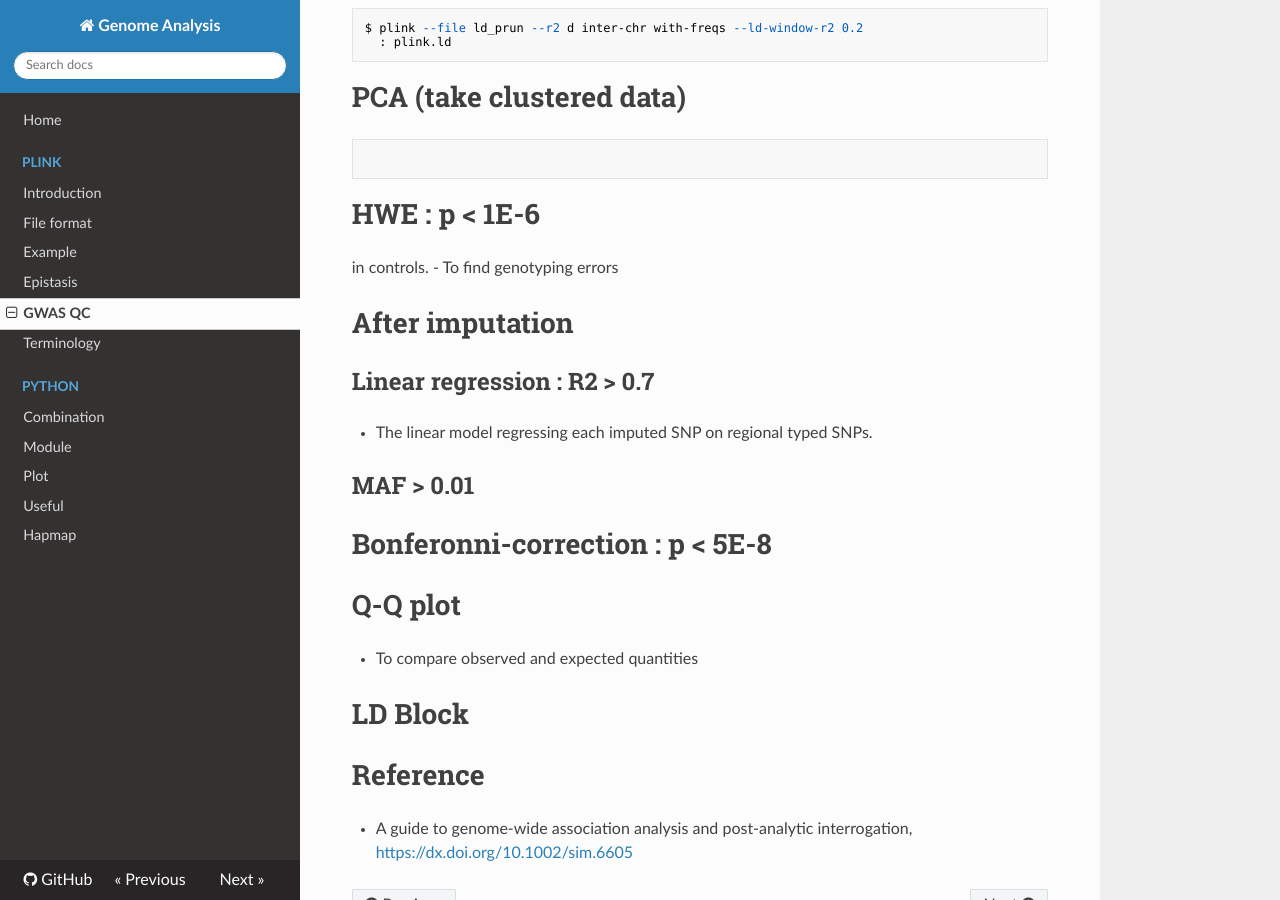
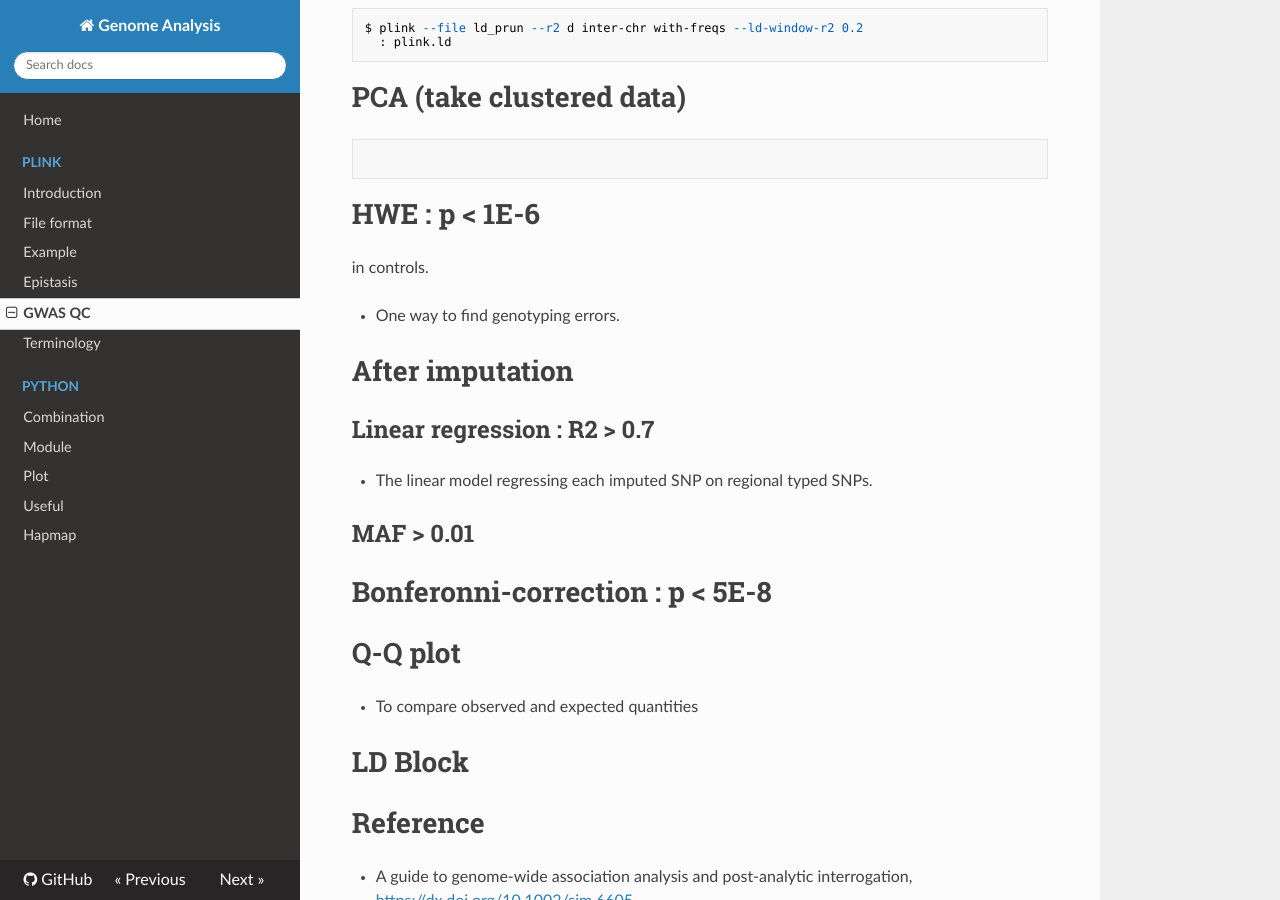
Before and after one commit to WonyoungCho/plink, an MkDocs documentation site: the page built from docs/GWAS.md, in a window 1280 px wide and 900 px high, scrolled down 3041 px. Built offline with MkDocs 1.6.1, drawn with Linux system fonts in a browser that asks for light colours; nearby versions of some CDN libraries; old or Windows-style settings are respelled for this version of MkDocs.

Commit message:
Update GWAS.md

```diff
--- a/docs/GWAS.md
+++ b/docs/GWAS.md
@@ -100,7 +100,8 @@ $ plink --file ld_prun --r2 d inter-chr with-freqs --ld-window-r2 0.2
 
 # HWE : p < 1E-6
 in controls.
-- To find genotyping errors
+
+- One way to find genotyping errors.
 
 # After imputation
 ## Linear regression : R2 > 0.7
```
